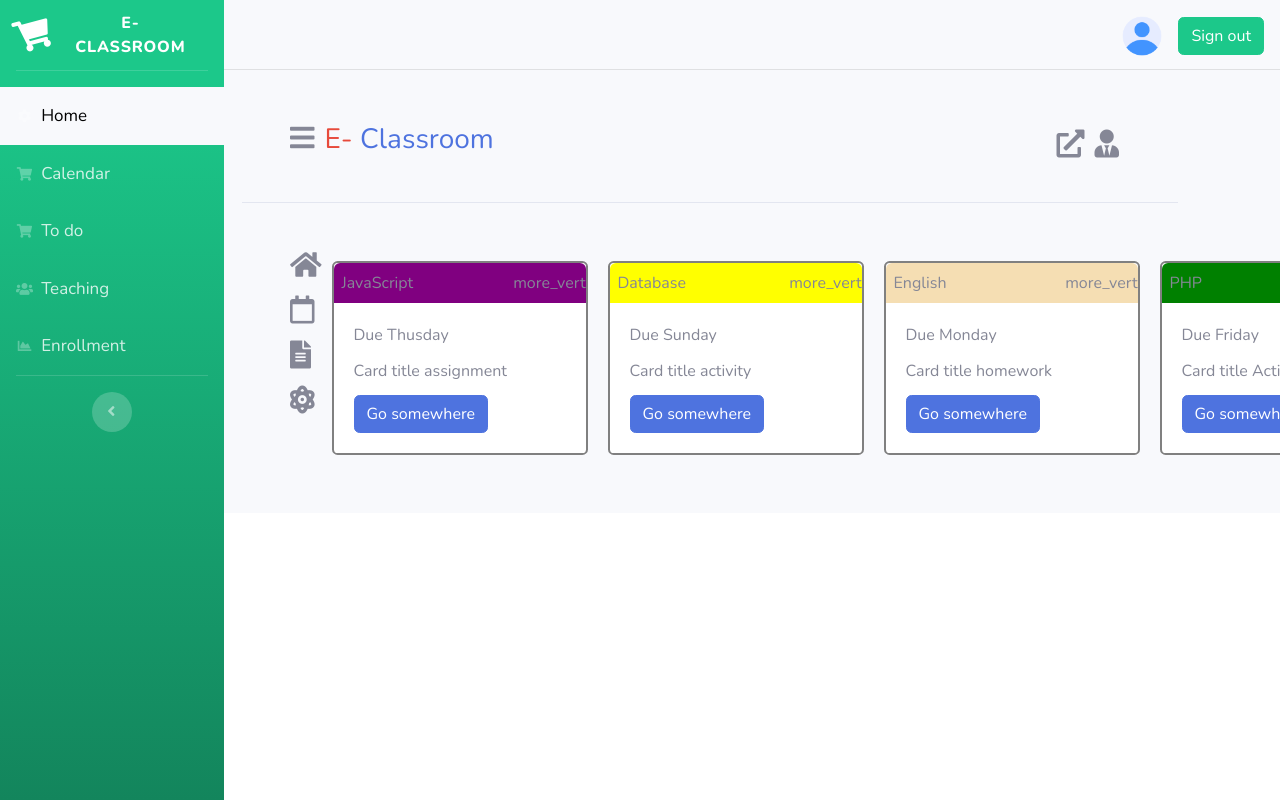
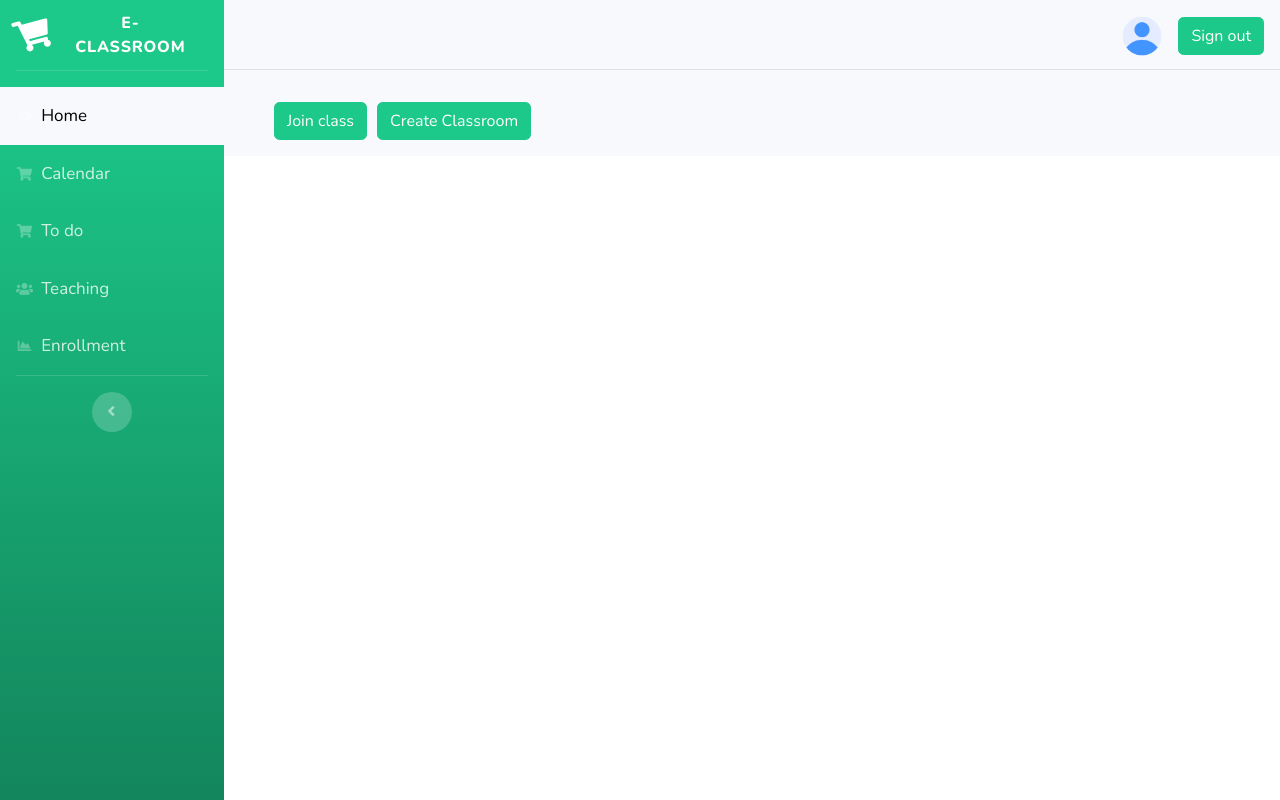
Before and after one commit to rithsreynang/G4-Googleclass, a PHP site: page /home in a window 1280 px wide. Run offline with PHP 8.4, Linux system fonts and the light colour scheme; some libraries are stand-ins or nearby versions.

Commit message:
[feat] update link to create class or join class on home page #G4-56

```diff
--- a/controllers/classroom/classroom.controller.php
+++ /dev/null
@@ -1,2 +0,0 @@
-<?php
-require "views/classroom/classroom.view.php";
--- /dev/null
+++ b/controllers/classroom/create_classroom.controller.php
@@ -0,0 +1,2 @@
+<?php
+require "views/classroom/create_classroom.view.php";
--- /dev/null
+++ b/controllers/classroom/join_classroom.controller.php
@@ -0,0 +1,2 @@
+<?php
+require "views/classroom/join_classroom.view.php";
--- a/index.php
+++ b/index.php
@@ -5,6 +5,9 @@ if (urlIs('/user-signin') || urlIs('/user-signup') || urlIs('/user-signout')) {
     require "account_router.php";
 } else if (urlIs('/home') || urlIs('/calendar') || urlIs('/todo') || urlIs('/teach') || urlIs('/enrollment')) {
     require "user_router.php";
+}
+else if(urlIs('/join-class') || urlIs('/create-class')){
+    require "user_router.php";
 } else {
     require 'router.php';
 }
--- a/layouts/header.php
+++ b/layouts/header.php
@@ -16,6 +16,7 @@
 	<link rel="preconnect" href="https://fonts.googleapis.com">
 	<link rel="preconnect" href="https://fonts.gstatic.com" crossorigin>
 	<link rel="stylesheet" href="https://fonts.googleapis.com/css2?family=Heebo:wght@400;500;700&family=Roboto:wght@400;500;700&display=swap">
+	<script src='https://kit.fontawesome.com/a076d05399.js' crossorigin='anonymous'></script>
 
 	<!-- Plugins CSS -->
 	<link rel="stylesheet" type="text/css" href="vendor/font-awesome/css/all.min.css">
--- a/user_router.php
+++ b/user_router.php
@@ -7,6 +7,8 @@ $routes = [
     '/todo' => 'controllers/todo/todo.controller.php',
     '/teach' => 'controllers/teach/teach.controller.php',
     '/enrollment' => 'controllers/enrollment/enrollment.controller.php',
+    '/join-class' => 'controllers/classroom/join_classroom.controller.php',
+    '/create-class' => 'controllers/classroom/create_classroom.controller.php',
 ];
 if (array_key_exists($uri, $routes)) {
     $page = $routes[$uri];
@@ -16,5 +18,5 @@ if (array_key_exists($uri, $routes)) {
 }
 require "./layouts/user_layouts/header.php";
 require "./layouts/user_layouts/navbar.php";
-require $page;
+require './'.$page;
 require "./layouts/user_layouts/footer.php";
--- a/views/home/home.view.php
+++ b/views/home/home.view.php
@@ -1,72 +1,21 @@
 <div class="col-xl-9" style='margin-left:230px'>
-	<nav class="navbar border-bottom navbar-sticky header-static" style="border-width: 3px; border-color: gray;">
-		<div class="navbar navbar-left m-3" style="gap: 10px;">
-			<i style='font-size:28px; margin-bottom:11px;' class="fa fa-bars"></i>
-			<a class="navbar-brand" href="/">
-				<h3>
-					<span class="text-danger">E-</span>
-					<span>Classroom</span>
-				</h3>
-			</a>
-		</div>
-		<div class="navbar navbar-right d-flex justify-content-between" style="margin-right: 27px; gap: 10px;">
-			<i style='font-size:28px' class='fas'>&#xf35d;</i>
-			<i style='font-size:28px' class='fas'>&#xf508;</i>
+	<nav class="navbar  navbar-sticky header-static" style="border-width: 3px; border-color: gray;">
+		<div class="navbar navbar-left " style="gap: 10px;">
+			<a href="/join-class" class="btn btn-success">Join class</a>
+			<a href="/create-class" class="btn btn-success">Create Classroom</a>
 		</div>
 	</nav>
-	<div class="navbar-bottom d-flex justify-content-between p-5">
-		<div class="nav-left w-25 d-flex flex-column bg-gray">
-			<i style="font-size:28px; margin-bottom:17px;" class="fa">&#xf015;</i>
-			<i style='font-size:28px; margin-bottom:17px;' class='far'>&#xf133;</i>
-			<i style='font-size:28px; margin-bottom:17px;' class='fas'>&#xf15c;</i>
-			<i style='font-size:28px; margin-bottom:17px;' class='fas'>&#xf5d2;</i>
+
+	<!-- Create form -->
+	<!-- <form action="">
+		<div class="mb-3">
+			<input type="email" class="form-control" id="exampleInputEmail1" aria-describedby="emailHelp">
 		</div>
-		<div class="nav-right w-70 d-flex">
-			<div class="card" style="width: 16rem; border: 2px solid grey; margin: 10px;">
-				<div class="card-top d-flex justify-content-between h-100px" style="background-color: purple; border-radius: 6px 6px 0px 0px;">
-					<p class="m-2">JavaScript</p>
-					<span class="material-icons md-48 pt-2">more_vert</span>
-				</div>
-				<div class="card-body">
-					<p class="card-title">Due Thusday</p>
-					<p class="card-title">Card title assignment</p>
-					<a href="#" class="btn btn-primary">Go somewhere</a>
-				</div>
-			</div>
-			<div class="card" style="width: 16rem; border: 2px solid grey; margin: 10px;">
-				<div class="card-top d-flex justify-content-between h-100px" style="background: yellow; border-radius: 6px 6px 0px 0px;">
-					<p class="m-2">Database</p>
-					<span class="material-icons md-48 pt-2">more_vert</span>
-				</div>
-				<div class="card-body">
-					<p class="card-title">Due Sunday</p>
-					<p class="card-title">Card title activity</p>
-					<a href="#" class="btn btn-primary">Go somewhere</a>
-				</div>
-			</div>
-			<div class="card" style="width: 16rem; border: 2px solid grey; margin: 10px;">
-				<div class="card-top d-flex justify-content-between h-100px" style="background: wheat; border-radius: 6px 6px 0px 0px;">
-					<p class="m-2">English</p>
-					<span class="material-icons md-48 pt-2">more_vert</span>
-				</div>
-				<div class="card-body">
-					<p class="card-title">Due Monday</p>
-					<p class="card-title">Card title homework</p>
-					<a href="#" class="btn btn-primary">Go somewhere</a>
-				</div>
-			</div>
-			<div class="card" style="width: 16rem; border: 2px solid grey; margin: 10px;">
-				<div class="card-top d-flex justify-content-between h-100px" style="background: green; border-radius: 6px 6px 0px 0px;">
-					<p class="m-2">PHP</p>
-					<span class="material-icons md-48 pt-2">more_vert</span>
-				</div>
-				<div class="card-body">
-					<p class="card-title">Due Friday</p>
-					<p class="card-title">Card title Activity</p>
-					<a href="#" class="btn btn-primary">Go somewhere</a>
-				</div>
-			</div>
+		<div class="mb-3">
+			<label for="exampleInputPassword1" class="form-label">Password</label>
+			<input type="password" class="form-control" id="exampleInputPassword1">
 		</div>
-	</div>
-
+		<button type="submit" class="btn btn-primary">Submit</button>
+		<button type="submit" class="btn btn-primary">Submit</button>
+	</form> -->
 </div>
```
Also changed, not shown: views/classroom/create_classroom.view.php (added, +15 -0 lines), views/classroom/join_classroom.view.php (added, +11 -0 lines).
